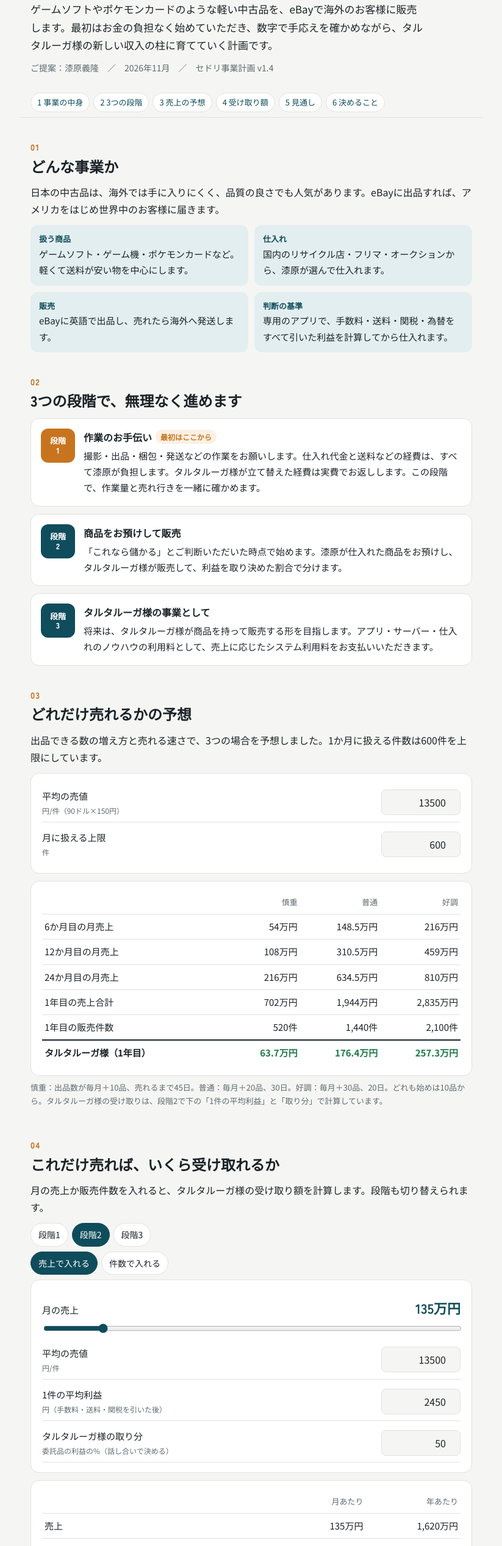
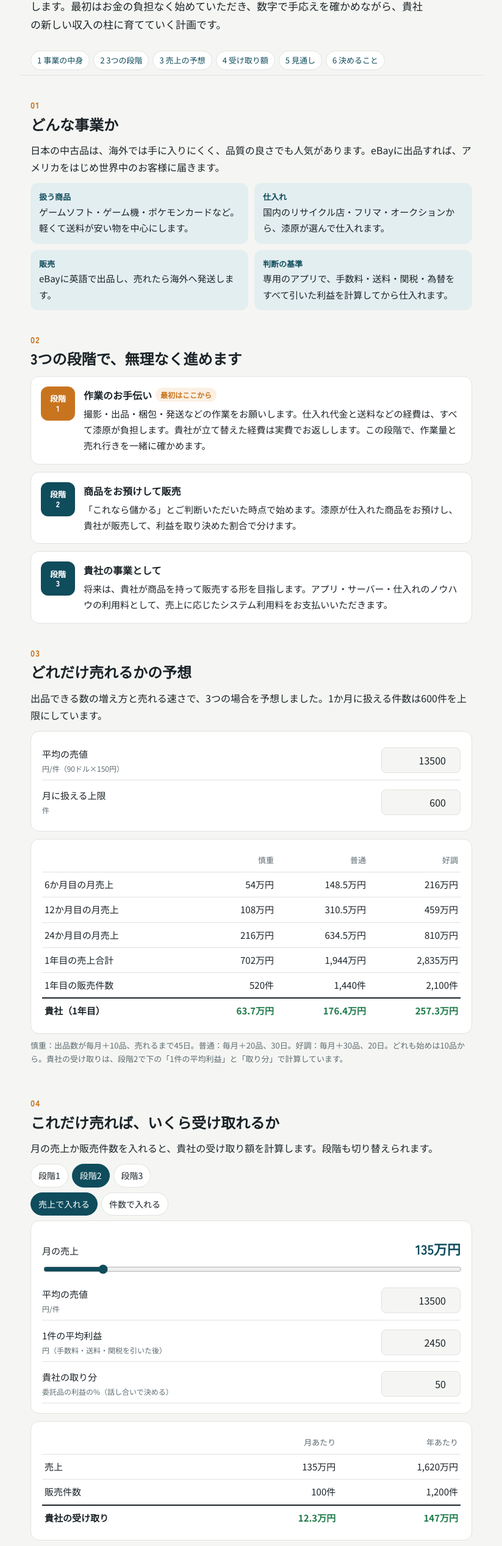
Before and after one commit to yosqiyuan-create/sedori-jigyou-keikaku, a plain HTML site: page index.html in a window 1280 px wide. Shown: the part 225-2761 px from the top of the page at 61% size, without its empty margins (228-1051 px from the left). Drawn offline with Linux system fonts and the light colour scheme.

Commit message:
Upload 7 files via GitUp (2026-11-23 12:46)

```diff
--- a/index.html
+++ b/index.html
@@ -10,7 +10,7 @@
 <link rel="apple-touch-icon" href="icon-180.png">
 <link rel="icon" href="icon-192.png">
 <link rel="manifest" href="manifest.json">
-<title>セドリ事業計画 by Urushihara v1.4</title>
+<title>セドリ事業計画 by Urushihara v1.7</title>
 <link rel="preconnect" href="https://fonts.googleapis.com">
 <link rel="preconnect" href="https://fonts.gstatic.com" crossorigin>
 <link href="https://fonts.googleapis.com/css2?family=Noto+Sans+JP:wght@400;500;700&family=Zen+Kaku+Gothic+New:wght@700;900&display=swap" rel="stylesheet">
@@ -107,11 +107,9 @@ footer{margin-top:40px;font-size:13px;color:var(--sub);border-top:1px solid var(
 <body>
 <div class="wrap">
 <header class="top">
- <div class="app">セドリ事業計画 <span>by Urushihara</span> <em>v1.4</em></div>
- <div class="to">株式会社タルタルーガ 御中</div>
- <h1>eBayで日本の中古品を海外に売る、共同事業のご提案</h1>
- <p class="lead">ゲームソフトやポケモンカードのような軽い中古品を、eBayで海外のお客様に販売します。最初はお金の負担なく始めていただき、数字で手応えを確かめながら、タルタルーガ様の新しい収入の柱に育てていく計画です。</p>
- <div class="from">ご提案：漆原義隆　／　2026年11月　／　セドリ事業計画 v1.4</div>
+ <div class="app">セドリ事業計画 <span>by Urushihara</span> <em>v1.7</em></div>
+ <h1>eBayで日本の中古品を海外に売る事業計画</h1>
+ <p class="lead">ゲームソフトやポケモンカードのような軽い中古品を、eBayで海外のお客様に販売します。最初はお金の負担なく始めていただき、数字で手応えを確かめながら、貴社の新しい収入の柱に育てていく計画です。</p>
 </header>
 
 <nav class="toc" aria-label="目次">
@@ -137,15 +135,15 @@ footer{margin-top:40px;font-size:13px;color:var(--sub);border-top:1px solid var(
  <div class="steps">
   <div class="step now"><div class="n">段階<br>1</div><div>
    <h3>作業のお手伝い<span class="tag">最初はここから</span></h3>
-   <p>撮影・出品・梱包・発送などの作業をお願いします。仕入れ代金と送料などの経費は、すべて漆原が負担します。タルタルーガ様が立て替えた経費は実費でお返しします。この段階で、作業量と売れ行きを一緒に確かめます。</p>
+   <p>撮影・出品・梱包・発送などの作業をお願いします。仕入れ代金と送料などの経費は、すべて漆原が負担します。貴社が立て替えた経費は実費でお返しします。この段階で、作業量と売れ行きを一緒に確かめます。</p>
   </div></div>
   <div class="step"><div class="n">段階<br>2</div><div>
    <h3>商品をお預けして販売</h3>
-   <p>「これなら儲かる」とご判断いただいた時点で始めます。漆原が仕入れた商品をお預けし、タルタルーガ様が販売して、利益を取り決めた割合で分けます。</p>
+   <p>「これなら儲かる」とご判断いただいた時点で始めます。漆原が仕入れた商品をお預けし、貴社が販売して、利益を取り決めた割合で分けます。</p>
   </div></div>
   <div class="step"><div class="n">段階<br>3</div><div>
-   <h3>タルタルーガ様の事業として</h3>
-   <p>将来は、タルタルーガ様が商品を持って販売する形を目指します。アプリ・サーバー・仕入れのノウハウの利用料として、売上に応じたシステム利用料をお支払いいただきます。</p>
+   <h3>貴社の事業として</h3>
+   <p>将来は、貴社が商品を持って販売する形を目指します。アプリ・サーバー・仕入れのノウハウの利用料として、売上に応じたシステム利用料をお支払いいただきます。</p>
   </div></div>
  </div>
 </section>
@@ -161,13 +159,13 @@ footer{margin-top:40px;font-size:13px;color:var(--sub);border-top:1px solid var(
   </div>
  </div>
  <div class="card chart" style="margin-top:12px"><table id="f-table"></table></div>
- <p class="note" style="margin-top:8px">慎重：出品数が毎月＋10品、売れるまで45日。普通：毎月＋20品、30日。好調：毎月＋30品、20日。どれも始めは10品から。タルタルーガ様の受け取りは、段階2で下の「1件の平均利益」と「取り分」で計算しています。</p>
+ <p class="note" style="margin-top:8px">慎重：出品数が毎月＋10品、売れるまで45日。普通：毎月＋20品、30日。好調：毎月＋30品、20日。どれも始めは10品から。貴社の受け取りは、段階2で下の「1件の平均利益」と「取り分」で計算しています。</p>
 </section>
 
 <section id="s4">
  <div class="no">04</div>
  <h2>これだけ売れば、いくら受け取れるか</h2>
- <p>月の売上か販売件数を入れると、タルタルーガ様の受け取り額を計算します。段階も切り替えられます。</p>
+ <p>月の売上か販売件数を入れると、貴社の受け取り額を計算します。段階も切り替えられます。</p>
  <div class="seg" role="group" aria-label="段階">
   <button type="button" data-st="1" aria-pressed="false">段階1</button>
   <button type="button" data-st="2" aria-pressed="true">段階2</button>
@@ -183,7 +181,7 @@ footer{margin-top:40px;font-size:13px;color:var(--sub);border-top:1px solid var(
   <div class="inputs">
    <div class="in"><label for="t-price">平均の売値<small>円/件</small></label><input type="number" id="t-price" value="13500" step="500" min="1"></div>
    <div class="in" id="row-p"><label for="t-profit">1件の平均利益<small>円（手数料・送料・関税を引いた後）</small></label><input type="number" id="t-profit" value="2450" step="50" min="0"></div>
-   <div class="in" id="row-share"><label for="t-share">タルタルーガ様の取り分<small>委託品の利益の%（話し合いで決める）</small></label><input type="number" id="t-share" value="50" min="0" max="100" step="1"></div>
+   <div class="in" id="row-share"><label for="t-share">貴社の取り分<small>委託品の利益の%（話し合いで決める）</small></label><input type="number" id="t-share" value="50" min="0" max="100" step="1"></div>
    <div class="in" id="row-rate" hidden><label for="t-rate">システム利用料<small>売上の%（話し合いで決める）</small></label><input type="number" id="t-rate" value="3" min="0" max="100" step="0.5"></div>
    <div class="in" id="row-min" hidden><label for="t-min">システム利用料の最低月額<small>円/月</small></label><input type="number" id="t-min" value="20000" min="0" step="1000"></div>
   </div>
@@ -236,7 +234,7 @@ var $=function(id){return document.getElementById(id);};
 var num=function(id){var v=parseFloat($(id).value);return isFinite(v)?v:0;};
 var man=function(n){return (n<0?"−":"")+(Math.round(Math.abs(n)/1000)/10).toLocaleString("ja-JP")+"万円";};
 var stage=2,mode="sales";
-function receiveFor(n,sales){ // [タルタルーガ様の受け取り, システム利用料]
+function receiveFor(n,sales){ // [貴社の受け取り, システム利用料]
  var p=num("t-profit");
  if(stage===1)return [0,0];
  if(stage===2)return [n*p*Math.min(100,Math.max(0,num("t-share")))/100,0];
@@ -253,13 +251,13 @@ function receive(){
   "<tr><td>売上</td><td>"+man(sales)+"</td><td>"+man(sales*12)+"</td></tr>"+
   "<tr><td>販売件数</td><td>"+Math.round(n).toLocaleString("ja-JP")+"件</td><td>"+Math.round(n*12).toLocaleString("ja-JP")+"件</td></tr>";
  if(stage===3)h+='<tr><td>システム利用料</td><td class="neg">−'+man(r[1])+'</td><td class="neg">−'+man(r[1]*12)+"</td></tr>";
- h+='<tr class="total"><td>タルタルーガ様の受け取り</td><td class="pos">'+man(get)+'</td><td class="pos">'+man(get*12)+"</td></tr>";
+ h+='<tr class="total"><td>貴社の受け取り</td><td class="pos">'+man(get)+'</td><td class="pos">'+man(get*12)+"</td></tr>";
  $("t-table").innerHTML=h;
  $("t-hours").textContent=Math.round(n*0.5)+"時間";
  var msg;
  if(stage===1)msg="段階1は、作業のお手伝いと売れ行きの確認の期間です。立て替えた経費は実費でお返ししますが、受け取りはまだありません。";
  else if(stage===2)msg="段階2では、漆原の商品を販売し、利益を取り決めた割合で分けます。割合はご相談のうえ決めます。";
- else msg="段階3では、タルタルーガ様の商品として販売し、利益はタルタルーガ様のものです。アプリ・サーバー・ノウハウの利用料として、売上の"+num("t-rate")+"%（最低月"+man(num("t-min"))+"）をお支払いいただきます。在庫を買うお金はタルタルーガ様の負担です。";
+ else msg="段階3では、貴社の商品として販売し、利益は貴社のものです。アプリ・サーバー・ノウハウの利用料として、売上の"+num("t-rate")+"%（最低月"+man(num("t-min"))+"）をお支払いいただきます。在庫を買うお金は貴社の負担です。";
  $("t-msg").textContent=msg;
  $("row-p").hidden=stage===1;$("row-share").hidden=stage!==2;$("row-rate").hidden=stage!==3;$("row-min").hidden=stage!==3;
  growth();forecast();
@@ -274,7 +272,7 @@ function forecast(){
  $("f-table").innerHTML="<tr><th></th>"+res.map(function(x){return "<th>"+x.name+"</th>";}).join("")+"</tr>"+
   row("6か月目の月売上",function(x){return man(x.m6);})+row("12か月目の月売上",function(x){return man(x.m12);})+row("24か月目の月売上",function(x){return man(x.m24);})+
   row("1年目の売上合計",function(x){return man(x.y1);})+row("1年目の販売件数",function(x){return Math.round(x.n1).toLocaleString("ja-JP")+"件";})+
-  '<tr class="total"><td>タルタルーガ様（1年目）</td>'+res.map(function(x){return '<td class="pos">'+man(x.n1*r)+"</td>";}).join("")+"</tr>";
+  '<tr class="total"><td>貴社（1年目）</td>'+res.map(function(x){return '<td class="pos">'+man(x.n1*r)+"</td>";}).join("")+"</tr>";
 }
 /* 5. 見通し（段階2で計算） */
 function growth(){
@@ -296,7 +294,7 @@ function growth(){
  var last=pts[M-1];svg+='<circle cx="'+X(M)+'" cy="'+Y(last)+'" r="4" fill="'+c("--teal")+'"/>';
  svg+="</svg>";
  $("g-chart").innerHTML=svg;
- $("g-msg").textContent="この条件では、タルタルーガ様の受け取りは12か月目で月"+man(pts[11])+"、24か月目で月"+man(pts[23])+"の見込みです。最初の数か月は、売れ行きを確かめる期間と考えています。";
+ $("g-msg").textContent="この条件では、貴社の受け取りは12か月目で月"+man(pts[11])+"、24か月目で月"+man(pts[23])+"の見込みです。最初の数か月は、売れ行きを確かめる期間と考えています。";
 }
 ["g-start","g-inc","g-days"].forEach(function(id){$(id).addEventListener("input",growth);});
 ["g-start","g-inc","g-days"].forEach(function(id){$(id).addEventListener("input",growth);});
@@ -311,5 +309,11 @@ new MutationObserver(growth).observe(document.documentElement,{attributes:true,a
 receive();
 })();
 </script>
+<script>
+/* オフラインで使えるようにする（GitHub Pagesなど https で開いたときだけ） */
+if("serviceWorker" in navigator && location.protocol==="https:"){
+ window.addEventListener("load",function(){try{navigator.serviceWorker.register("sw.js").catch(function(){});}catch(e){}});
+}
+</script>
 </body>
 </html>
```
Also changed, not shown: sw.js (added, +28 -0 lines), 1 other file.
